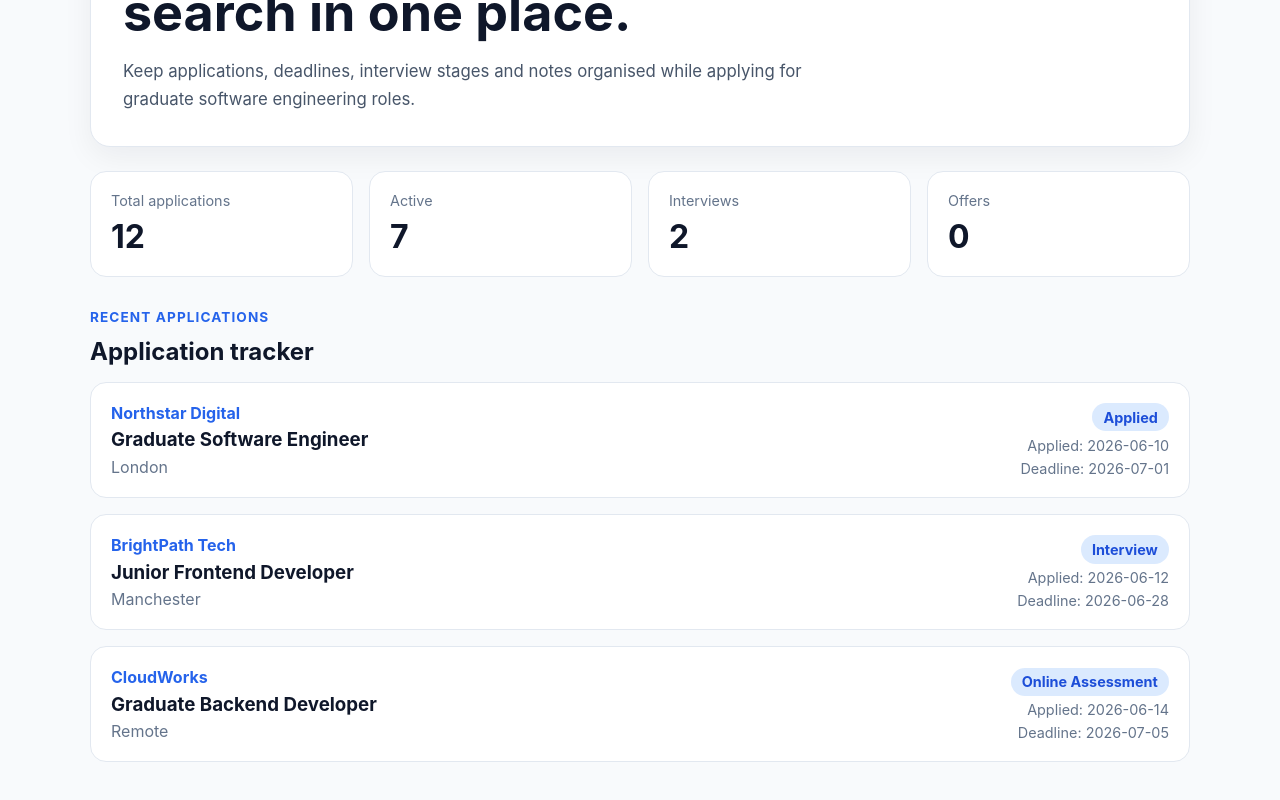
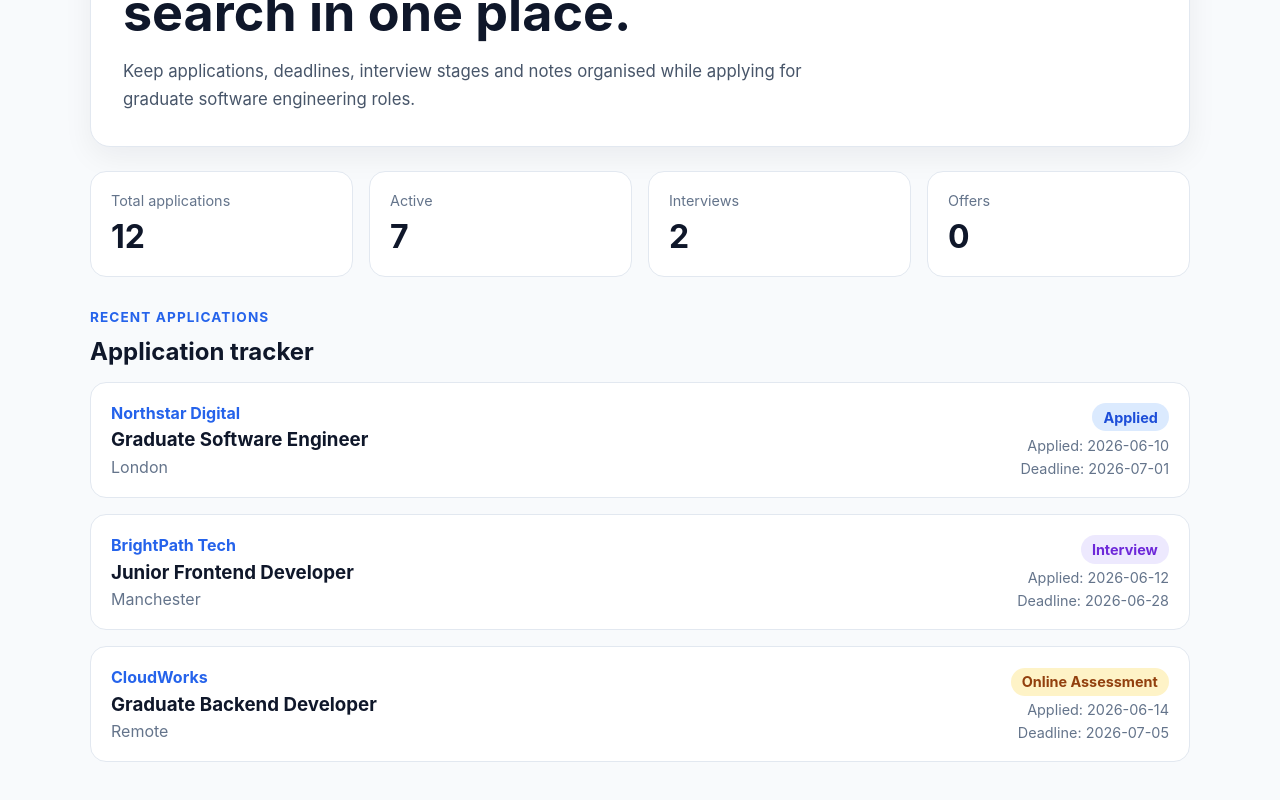
Before and after one commit to Fa24aad/gradtrack, a React (Vite) app in the folder frontend/: page / in a window 1280 px wide. Shown: the part 286-1086 px from the top of the page. Built offline with nearby package versions, Linux system fonts and the light colour scheme.

Commit message:
feat: add status-based application badges

```diff
--- a/frontend/src/App.css
+++ b/frontend/src/App.css
@@ -162,9 +162,42 @@
   display: inline-block;
   border-radius: 999px;
   padding: 0.35rem 0.7rem;
+  font-weight: 700;
+}
+
+.status-saved {
+  background: #f1f5f9;
+  color: #475569;
+}
+
+.status-applied {
   background: #dbeafe;
   color: #1d4ed8;
-  font-weight: 700;
+}
+
+.status-assessment {
+  background: #fef3c7;
+  color: #92400e;
+}
+
+.status-interview {
+  background: #ede9fe;
+  color: #6d28d9;
+}
+
+.status-offer {
+  background: #dcfce7;
+  color: #15803d;
+}
+
+.status-rejected {
+  background: #fee2e2;
+  color: #b91c1c;
+}
+
+.status-withdrawn {
+  background: #e5e7eb;
+  color: #374151;
 }
 
 @media (max-width: 800px) {
--- a/frontend/src/components/ApplicationCard.tsx
+++ b/frontend/src/components/ApplicationCard.tsx
@@ -1,7 +1,17 @@
-import type { JobApplication } from '../data/sampleApplications'
+import type { ApplicationStatus, JobApplication } from '../data/sampleApplications'
 
 type ApplicationCardProps = {
   application: JobApplication
+}
+
+const statusClassNames: Record<ApplicationStatus, string> = {
+  Saved: 'status-badge status-saved',
+  Applied: 'status-badge status-applied',
+  'Online Assessment': 'status-badge status-assessment',
+  Interview: 'status-badge status-interview',
+  Offer: 'status-badge status-offer',
+  Rejected: 'status-badge status-rejected',
+  Withdrawn: 'status-badge status-withdrawn',
 }
 
 function ApplicationCard({ application }: ApplicationCardProps) {
@@ -14,7 +24,9 @@ function ApplicationCard({ application }: ApplicationCardProps) {
       </div>
 
       <div className="application-meta">
-        <span className="status-badge">{application.status}</span>
+        <span className={statusClassNames[application.status]}>
+          {application.status}
+        </span>
         <p>Applied: {application.appliedDate}</p>
         <p>Deadline: {application.deadline}</p>
       </div>
```
